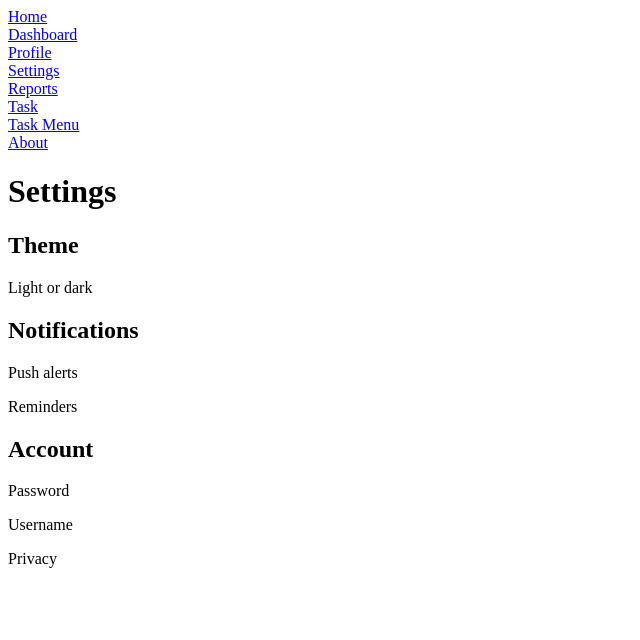
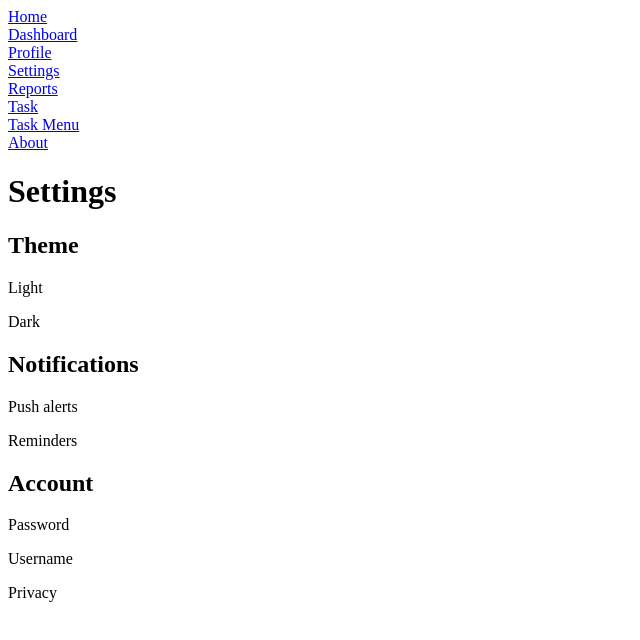
Before and after one commit to ALcode03/react-task-manager, a React (Vite) app: page /settings in a window 1280 px wide. Shown: the top 640 px of the page, without its empty margins (0-640 px from the left). Built offline with nearby package versions, Linux system fonts and the light colour scheme.

Commit message:
Settings page corrrected

```diff
--- a/src/pages/ProfilePage.jsx
+++ b/src/pages/ProfilePage.jsx
@@ -4,11 +4,8 @@ export default function ProfilePage() {
            <div>
 
                   <h1>ALEXANDRA KEDJU</h1>
-                  <br/>
                   <h2>Software Web Developper</h2>
-                   <br/>
                   <p>alexandrakedju@gmail.com</p>
-                   <br/>
                   <p>
                     Motivated software web developper with experience in developping and maintainnig responsive web appplications.
                     skilled HTML,CSS,JavaScript,and moder web technologies,
--- a/src/pages/ReportsPage.jsx
+++ b/src/pages/ReportsPage.jsx
@@ -2,9 +2,9 @@ export default function ReportsPage() {
   return (
     <div>
   <h1>Reports</h1>
-  <p>Total Tasks: 25</p>
-  <p>Completed Tasks: 20</p>
-  <p>Pending Tasks: 5 </p>
+  <p>Total Tasks: 24</p>
+  <p>Completed Tasks: 18</p>
+  <p>Pending Tasks: 6 </p>
   <p>"The team has shown strong productivity this month,
     completing the majority of assigned tasks on time,
      Continuous improvement and collaboration have contributed to an efficient and successful workflow."
--- a/src/pages/SettingsPage.jsx
+++ b/src/pages/SettingsPage.jsx
@@ -7,15 +7,14 @@ export default function SettingsPage() {
 
                   <section>
                     <h2>Theme</h2>
-                    <p>Light or dark</p>
+                    <p>Light</p>
+                    <p> Dark</p>
                   </section>
-
                   <section>
                     <h2>Notifications</h2>
                     <p>Push alerts</p>
                     <p>Reminders</p>
                   </section>
-
                   <section>
                     <h2>Account</h2>
                     <p>Password</p>
```
